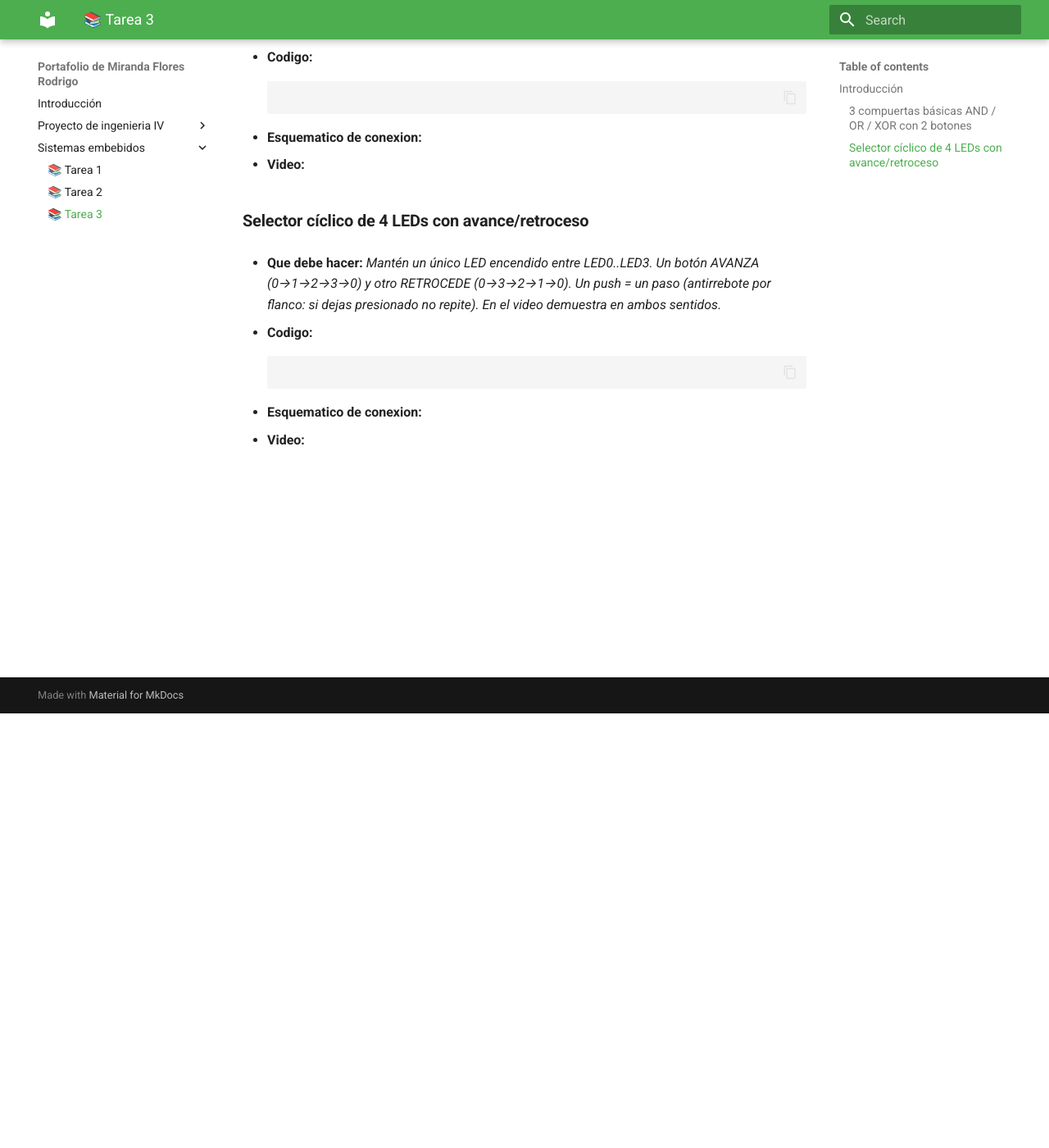
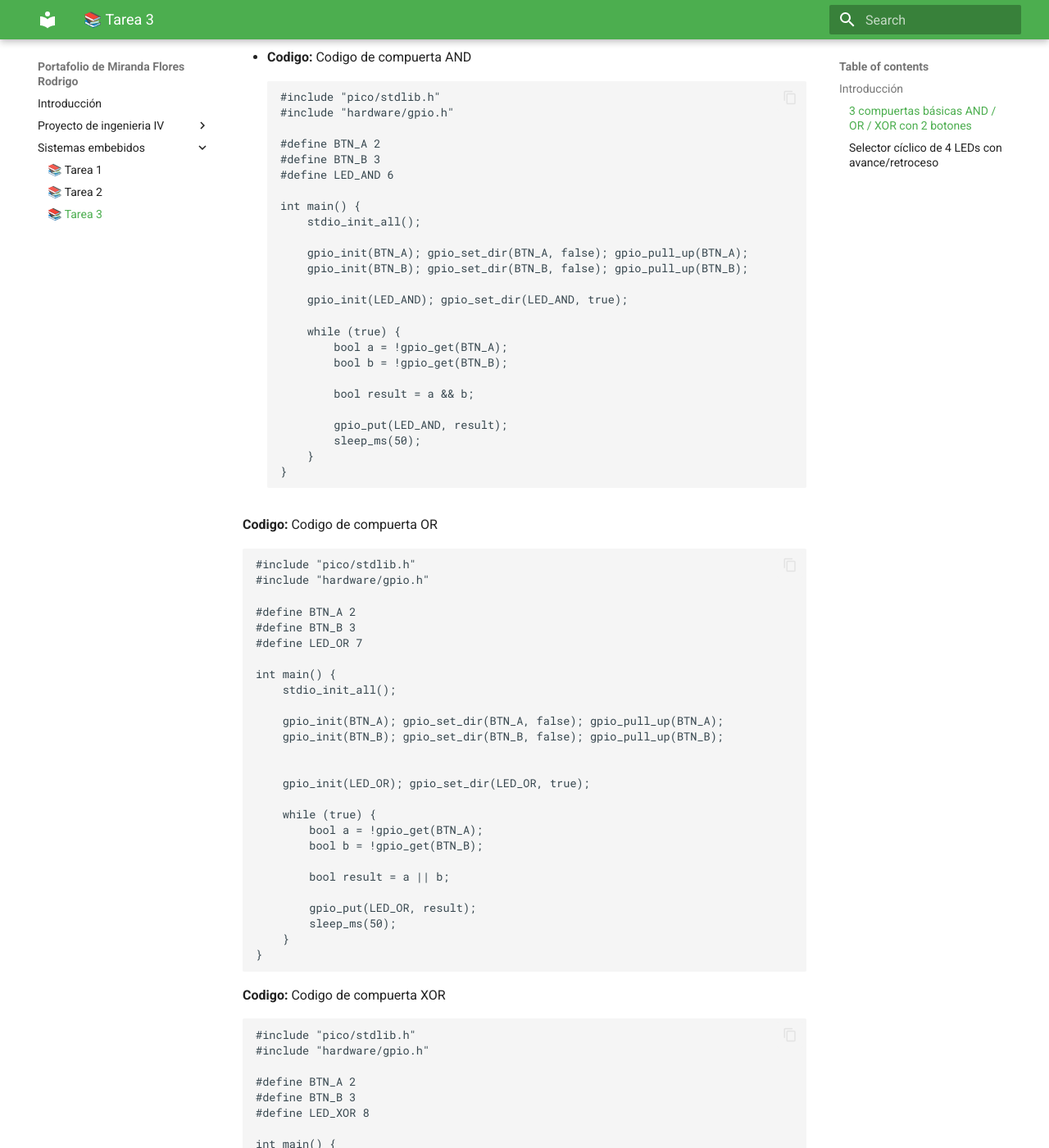
Before and after one commit to Parzival8970/evidencias, an MkDocs documentation site: the page built from docs/Sistemas embebidos/Tarea 3.md, in a window 1280 px wide and 1400 px high, scrolled down 530 px. Shown: the whole window at 82% size. Built offline with MkDocs 1.6.1 and Material for MkDocs 9.7.7, drawn with Linux system fonts in a browser that asks for light colours; some of the changed text lies outside the part shown.

Commit message:
actualicé codigos y textos

````diff
--- a/docs/Sistemas embebidos/Tarea 3.md
+++ b/docs/Sistemas embebidos/Tarea 3.md
@@ -3,7 +3,7 @@
 ## **Introducción**
 
 - **Nombre del proyecto:** _Inputs_
-- **Equipo / Autor(es):** _Rodrigo Miranda FLores_
+- **Equipo / Autor(es):** _Rodrigo Miranda Flores_
 - **Curso / Asignatura:** _Sistemas embebidos 1_
 - **Fecha:** _01/09/2025_
 - **Descripción breve:** _En este apartado se muestran  2 ejercicios 3 compuertas básicas AND / OR / XOR con 2 botones y un selector cíclico de 4 LEDs con avance/retroceso._
@@ -13,11 +13,95 @@
 _Con dos botones A y B (pull-up; presionado=0) enciende tres LEDs que muestren en paralelo los resultados de AND, OR y XOR. En el video muestra las 4 combinaciones (00, 01, 10, 11)._
 
 - **Codigo:**
+Codigo de compuerta AND
+```
+#include "pico/stdlib.h"
+#include "hardware/gpio.h"
+
+#define BTN_A 2
+#define BTN_B 3
+#define LED_AND 6
+
+int main() {
+    stdio_init_all();
+
+    gpio_init(BTN_A); gpio_set_dir(BTN_A, false); gpio_pull_up(BTN_A);
+    gpio_init(BTN_B); gpio_set_dir(BTN_B, false); gpio_pull_up(BTN_B);
+
+    gpio_init(LED_AND); gpio_set_dir(LED_AND, true);
+
+    while (true) {
+        bool a = !gpio_get(BTN_A);
+        bool b = !gpio_get(BTN_B);
+
+        bool result = a && b;
+
+        gpio_put(LED_AND, result);
+        sleep_ms(50);
+    }
+}
 ```
 
+**Codigo:**
+Codigo de compuerta OR
 ```
+#include "pico/stdlib.h"
+#include "hardware/gpio.h"
 
-- **Esquematico de conexion:**
+#define BTN_A 2
+#define BTN_B 3
+#define LED_OR 7
+
+int main() {
+    stdio_init_all();
+
+    gpio_init(BTN_A); gpio_set_dir(BTN_A, false); gpio_pull_up(BTN_A);
+    gpio_init(BTN_B); gpio_set_dir(BTN_B, false); gpio_pull_up(BTN_B);
+
+
+    gpio_init(LED_OR); gpio_set_dir(LED_OR, true);
+
+    while (true) {
+        bool a = !gpio_get(BTN_A);
+        bool b = !gpio_get(BTN_B);
+
+        bool result = a || b;
+
+        gpio_put(LED_OR, result);
+        sleep_ms(50);
+    }
+}
+```
+**Codigo:**
+Codigo de compuerta XOR
+```
+#include "pico/stdlib.h"
+#include "hardware/gpio.h"
+
+#define BTN_A 2
+#define BTN_B 3
+#define LED_XOR 8
+
+int main() {
+    stdio_init_all();
+
+    gpio_init(BTN_A); gpio_set_dir(BTN_A, false); gpio_pull_up(BTN_A);
+    gpio_init(BTN_B); gpio_set_dir(BTN_B, false); gpio_pull_up(BTN_B);
+
+    gpio_init(LED_XOR); gpio_set_dir(LED_XOR, true);
+
+    while (true) {
+        bool a = !gpio_get(BTN_A);
+        bool b = !gpio_get(BTN_B);
+
+        bool result = a ^ b;
+
+        gpio_put(LED_XOR, result);
+        sleep_ms(50);
+    }
+}
+```
+- **Esquematico de conexion:** Se usó el mismo circuito para las 3 compuertas
 
 - **Video:**
 
````
Also changed, not shown: docs/Sistemas embebidos/Tarea 1.md (+1 -1 lines), docs/Sistemas embebidos/Tarea 2.md (+51 -63 lines).
